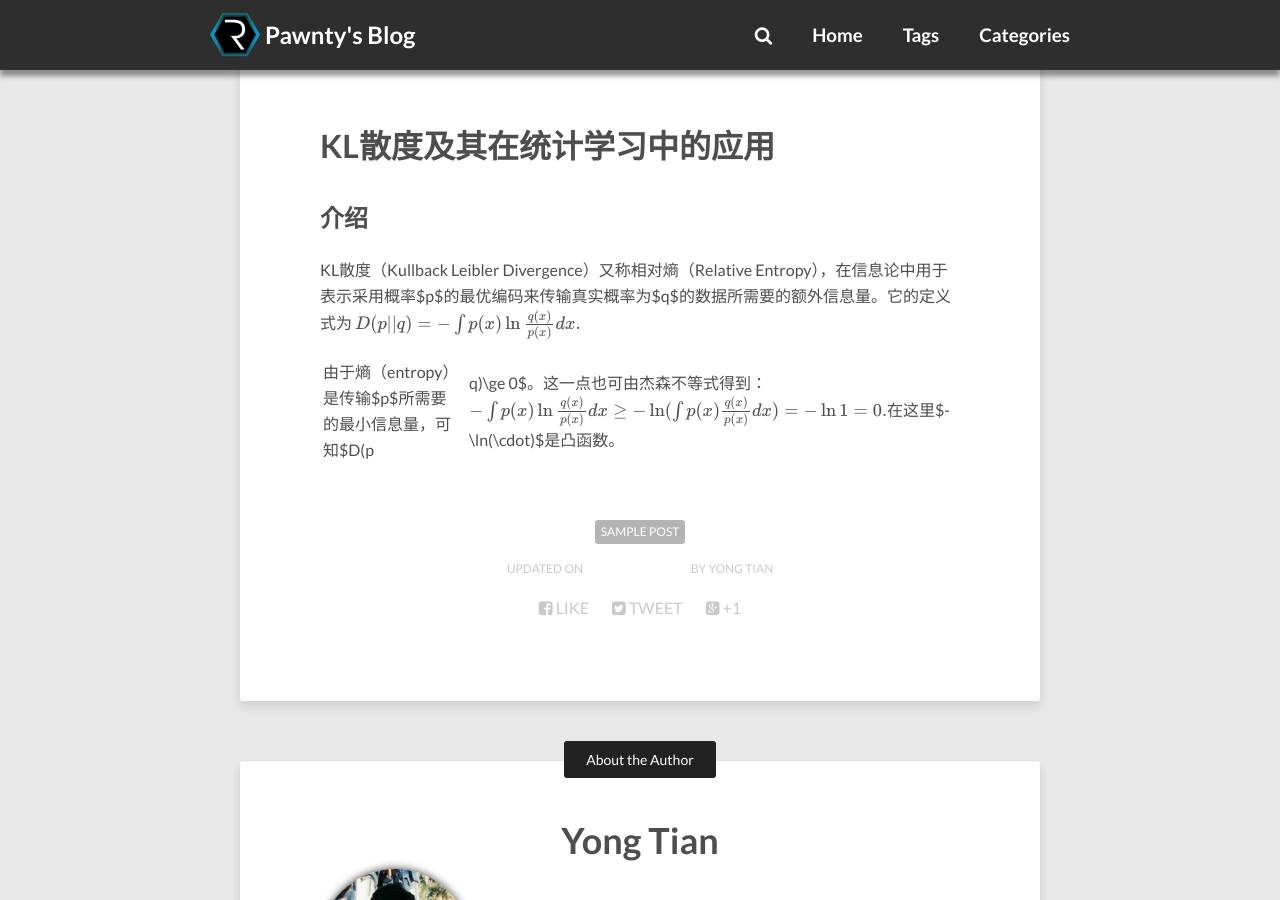
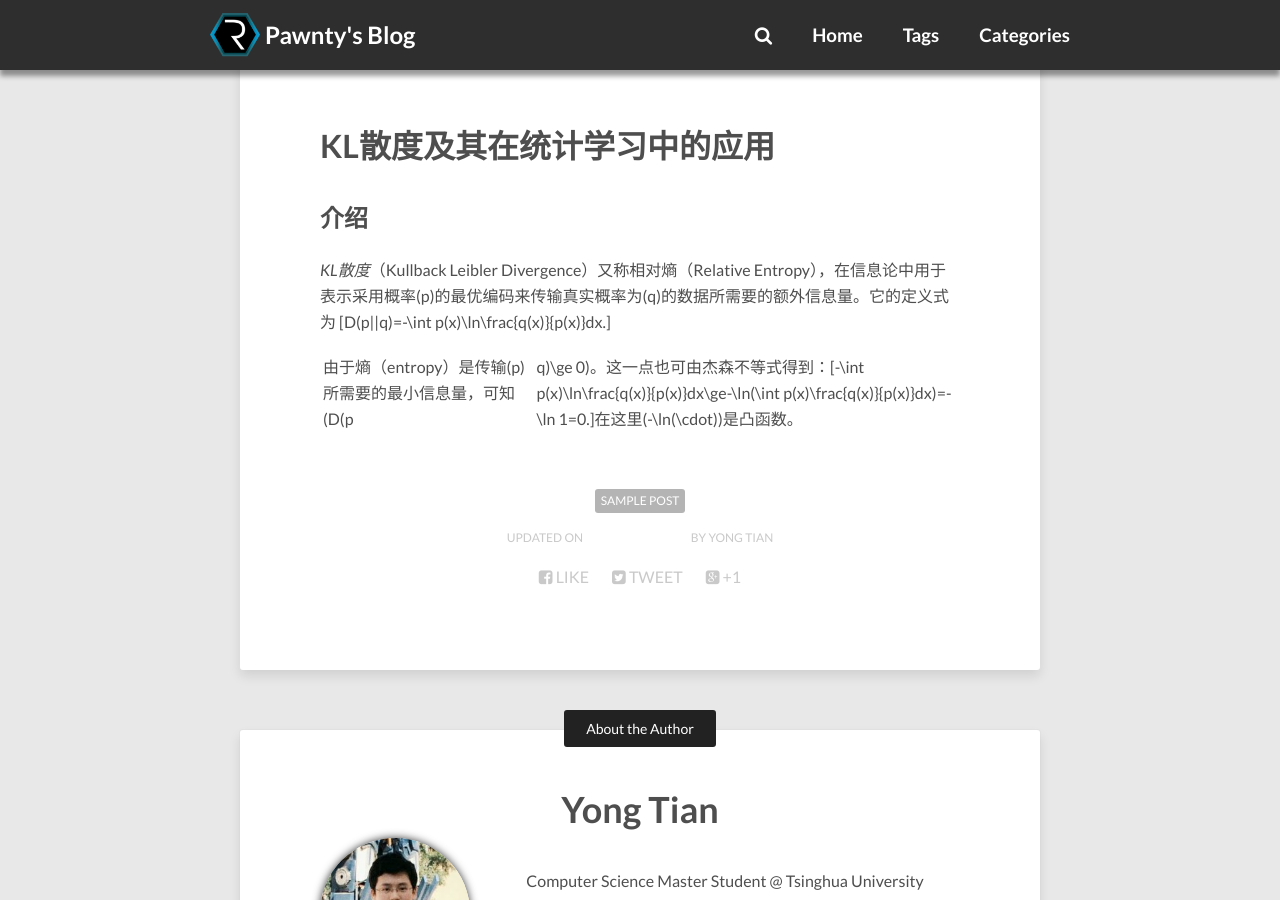
Before and after one commit to pawnty/pawnty.github.io, a Jekyll site: the page built from _posts/2016-01-28-kl-divergence-and-its-application-in-statistical-inference.md, in a window 1280 px wide and 900 px high, scrolled down 307 px. Built offline with Jekyll 4.4.1, drawn with Linux system fonts in a browser that asks for light colours; nearby versions of some CDN libraries; formulas are drawn with MathJax 3; comment, search, counter and statistics services are not loaded.

Commit message:
change furmulla

```diff
--- a/_posts/2016-01-28-kl-divergence-and-its-application-in-statistical-inference.md
+++ b/_posts/2016-01-28-kl-divergence-and-its-application-in-statistical-inference.md
@@ -9,7 +9,7 @@
 
 ##介绍
 
-KL散度（Kullback Leibler Divergence）又称相对熵（Relative Entropy），在信息论中用于表示采用概率$p$的最优编码来传输真实概率为$q$的数据所需要的额外信息量。它的定义式为
-$$D(p||q)=-\int p(x)\ln\frac{q(x)}{p(x)}dx.$$
+*KL散度*（Kullback Leibler Divergence）又称相对熵（Relative Entropy），在信息论中用于表示采用概率\(p\)的最优编码来传输真实概率为\(q\)的数据所需要的额外信息量。它的定义式为
+\[D(p||q)=-\int p(x)\ln\frac{q(x)}{p(x)}dx.\]
 
-由于熵（entropy）是传输$p$所需要的最小信息量，可知$D(p||q)\ge 0$。这一点也可由杰森不等式得到：$$-\int p(x)\ln\frac{q(x)}{p(x)}dx\ge-\ln(\int p(x)\frac{q(x)}{p(x)}dx)=-\ln 1=0.$$在这里$-\ln(\cdot)$是凸函数。
+由于熵（entropy）是传输\(p\)所需要的最小信息量，可知\(D(p||q)\ge 0\)。这一点也可由杰森不等式得到：\[-\int p(x)\ln\frac{q(x)}{p(x)}dx\ge-\ln(\int p(x)\frac{q(x)}{p(x)}dx)=-\ln 1=0.\]在这里\(-\ln(\cdot)\)是凸函数。
```
